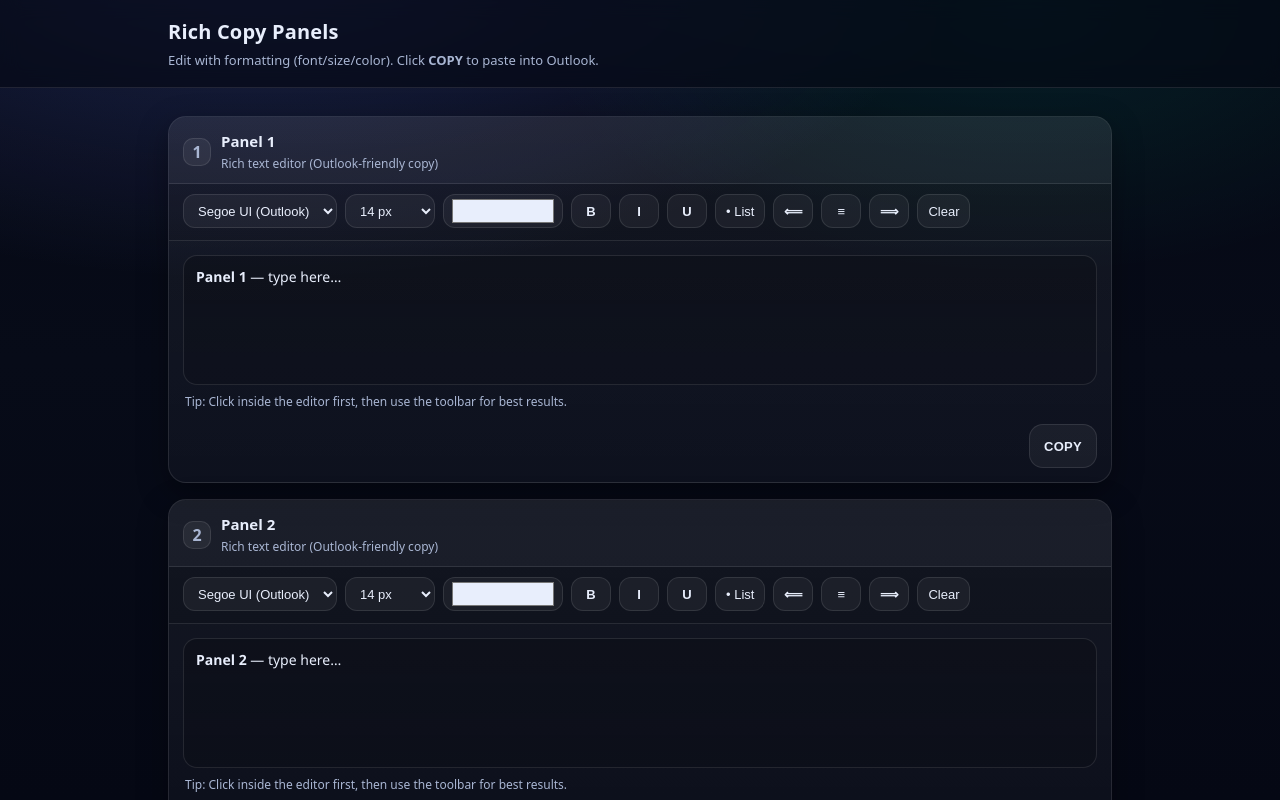
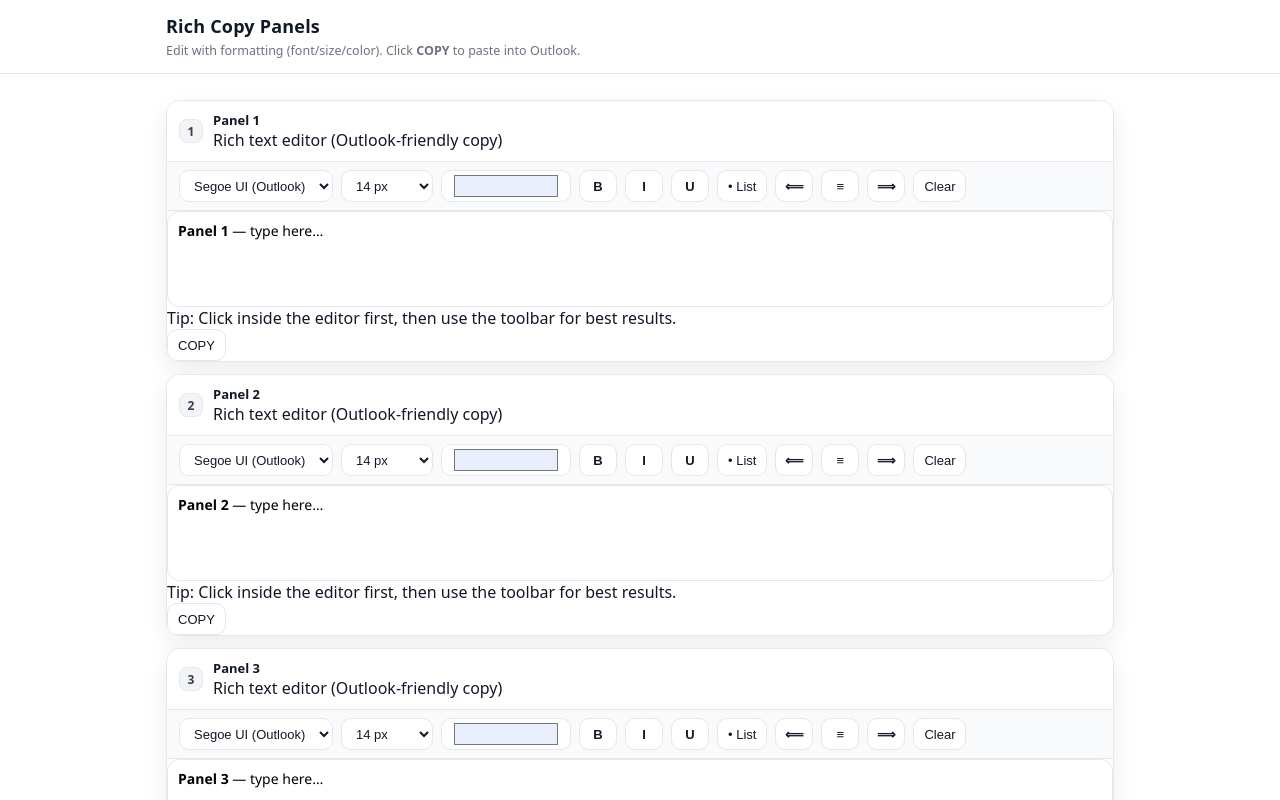
Before and after one commit to cmscattleauctions/copy-panels, a plain HTML site: page index.html in a window 1280 px wide. Shown: the top 800 px of the page. Drawn offline with Linux system fonts and the light colour scheme.

Commit message:
Update styles.css

```diff
--- a/styles.css
+++ b/styles.css
@@ -1,12 +1,17 @@
 :root{
-  --bg:#0b1220;
-  --card:#0f1a33;
-  --card2:#0c162d;
-  --text:#e8eefc;
-  --muted:#a9b6d3;
-  --border:rgba(255,255,255,.10);
-  --shadow: 0 10px 30px rgba(0,0,0,.35);
-  --radius:18px;
+  --bg:#ffffff;
+  --card:#ffffff;
+  --text:#111827;
+  --muted:#6b7280;
+  --border:#e5e7eb;
+  --shadow: 0 8px 22px rgba(17,24,39,.08);
+  --radius:14px;
+
+  --btn:#111827;
+  --btnHover:#0b1220;
+  --btnText:#ffffff;
+
+  --toolbarBg:#f9fafb;
 }
 
 *{box-sizing:border-box}
@@ -15,142 +20,156 @@ body{
   margin:0;
   font-family: ui-sans-serif, system-ui, -apple-system, Segoe UI, Roboto, Arial, "Apple Color Emoji","Segoe UI Emoji";
   color:var(--text);
-  background:
-    radial-gradient(1200px 600px at 20% -10%, rgba(106, 129, 255, .25), transparent 60%),
-    radial-gradient(900px 500px at 80% 0%, rgba(0, 255, 200, .10), transparent 55%),
-    linear-gradient(180deg, #050814 0%, #070b18 45%, #050814 100%);
+  background: var(--bg);
 }
 
 .topbar{
   position:sticky; top:0; z-index:5;
+  background: rgba(255,255,255,.9);
   backdrop-filter: blur(10px);
-  background: rgba(5,8,20,.65);
   border-bottom:1px solid var(--border);
 }
-.wrap{max-width:980px; margin:0 auto; padding:18px 18px}
-.topbar h1{margin:0 0 6px 0; font-size:20px; letter-spacing:.2px}
-.topbar p{margin:0; color:var(--muted); font-size:13px}
+.wrap{max-width:980px; margin:0 auto; padding:14px 16px}
+.topbar h1{margin:0 0 4px 0; font-size:18px; letter-spacing:.2px}
+.topbar p{margin:0; color:var(--muted); font-size:12.5px}
 
-.stack{display:flex; flex-direction:column; gap:16px; padding:10px 0 34px}
+.stack{display:flex; flex-direction:column; gap:12px; padding:12px 0 28px}
 
 .panel{
-  background: linear-gradient(180deg, rgba(255,255,255,.06), rgba(255,255,255,.03));
+  background: var(--card);
   border:1px solid var(--border);
   border-radius: var(--radius);
   box-shadow: var(--shadow);
   overflow:hidden;
 }
 
+/* Slim header: just Panel # */
 .panelHead{
   display:flex;
   justify-content:space-between;
   align-items:center;
   gap:10px;
-  padding:14px 14px 10px 14px;
-  background: rgba(255,255,255,.03);
+  padding:10px 12px;
+  background: #fff;
   border-bottom:1px solid var(--border);
 }
-
 .title{
   display:flex; align-items:center; gap:10px;
 }
 .badge{
-  width:28px; height:28px; border-radius:10px;
+  width:24px; height:24px; border-radius:8px;
   display:grid; place-items:center;
-  background: rgba(255,255,255,.06);
+  background: #f3f4f6;
   border:1px solid var(--border);
-  color:var(--muted);
+  color:#374151;
   font-weight:700;
+  font-size:12px;
 }
-.title h2{margin:0; font-size:15px}
-.title span{color:var(--muted); font-size:12px}
+.title h2{margin:0; font-size:13px; font-weight:700; color:#111827}
 
+/* Toolbar */
 .tools{
   display:flex; flex-wrap:wrap; gap:8px;
-  padding:10px 14px 12px 14px;
-  background: rgba(0,0,0,.10);
+  padding:8px 12px;
+  background: var(--toolbarBg);
   border-bottom:1px solid var(--border);
 }
 
 .control, .btn{
-  height:34px;
-  border-radius:12px;
+  height:32px;
+  border-radius:10px;
   border:1px solid var(--border);
-  background: rgba(255,255,255,.05);
+  background:#fff;
   color:var(--text);
   padding:0 10px;
   font-size:13px;
   outline:none;
 }
-.control{min-width:120px}
-.control.small{min-width:90px}
-.control.color{padding:0 6px; width:44px}
+.control{min-width:130px}
+.control.small{min-width:92px}
 
 .btn{
   cursor:pointer;
   display:inline-flex; align-items:center; justify-content:center;
+  user-select:none;
   gap:8px;
-  user-select:none;
 }
-.btn:hover{background: rgba(255,255,255,.08)}
+.btn:hover{background:#f3f4f6}
 .btn:active{transform: translateY(1px)}
-
 .btn.icon{
-  width:40px; padding:0;
+  width:38px; padding:0;
   font-weight:800;
 }
-.btn.copy{
-  height:44px;
-  border-radius:14px;
-  padding:0 14px;
-  font-weight:800;
-  letter-spacing:.3px;
+
+/* Main row: editor + big copy button on right */
+.editorRow{
+  display:grid;
+  grid-template-columns: 1fr 160px;
+  gap:12px;
+  padding:12px;
+  align-items:stretch;
 }
 
-.editorWrap{padding:14px}
-
 .editor{
-  min-height:130px;
-  border-radius:14px;
+  min-height:96px; /* slim */
+  border-radius:12px;
   border:1px solid var(--border);
-  background: linear-gradient(180deg, rgba(0,0,0,.18), rgba(0,0,0,.10));
-  padding:12px 12px;
+  background:#fff;
+  padding:10px 10px;
   outline:none;
   overflow:auto;
 
-  /* Outlook likes inline styles; this is just the base */
+  /* default */
   font-size:14px;
   line-height:1.35;
+  color:#000; /* force black */
 }
 .editor:focus{
-  border-color: rgba(255,255,255,.22);
-  box-shadow: 0 0 0 4px rgba(106,129,255,.14);
+  border-color:#c7d2fe;
+  box-shadow: 0 0 0 4px rgba(99,102,241,.12);
 }
 
-.panelFoot{
+.copyBig{
+  border-radius:14px;
+  border:1px solid #0f172a;
+  background: var(--btn);
+  color: var(--btnText);
+  font-weight:900;
+  letter-spacing:.6px;
+  font-size:15px;
+  cursor:pointer;
   display:flex;
-  justify-content:flex-end;
-  padding:0 14px 14px 14px;
+  align-items:center;
+  justify-content:center;
+  gap:10px;
+  padding:0 14px;
 }
+.copyBig:hover{background: var(--btnHover)}
+.copyBig:active{transform: translateY(1px)}
 
-.hint{
-  color:var(--muted);
-  font-size:12px;
-  margin:8px 0 0 2px;
+/* Make button extra easy on mobile */
+@media (max-width: 700px){
+  .editorRow{
+    grid-template-columns: 1fr;
+  }
+  .copyBig{
+    height:54px;
+    width:100%;
+  }
 }
 
 /* Toast */
 .toast{
   position: fixed;
   left: 50%;
-  bottom: 18px;
+  bottom: 16px;
   transform: translateX(-50%);
-  background: rgba(20, 30, 60, .92);
-  border:1px solid var(--border);
-  color: var(--text);
+  background: rgba(17,24,39,.92);
+  border:1px solid rgba(255,255,255,.14);
+  color: #fff;
   padding: 10px 14px;
   border-radius: 999px;
-  box-shadow: var(--shadow);
+  box-shadow: 0 10px 24px rgba(0,0,0,.18);
   opacity: 0;
   pointer-events: none;
   transition: opacity .18s ease, transform .18s ease;
```
